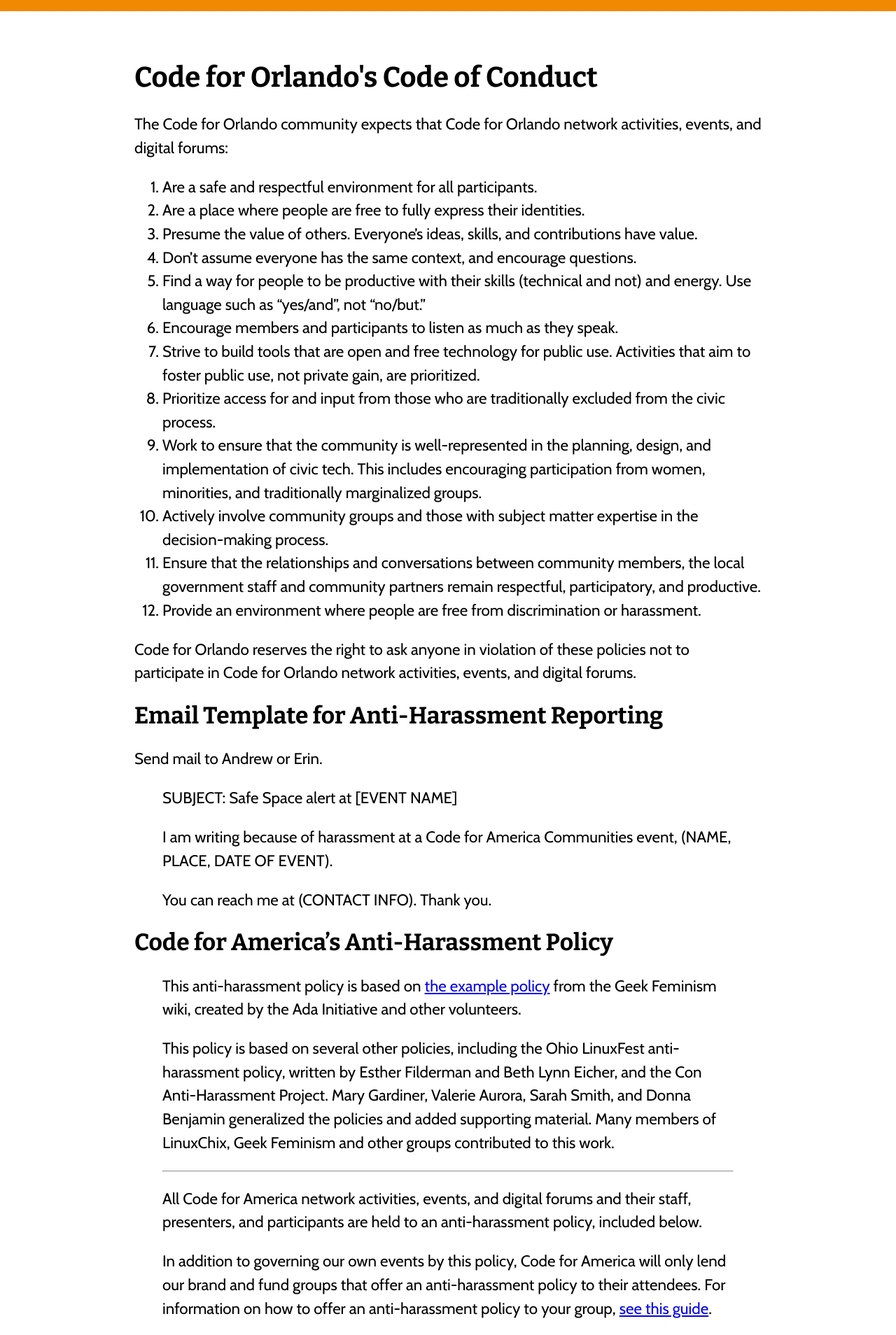
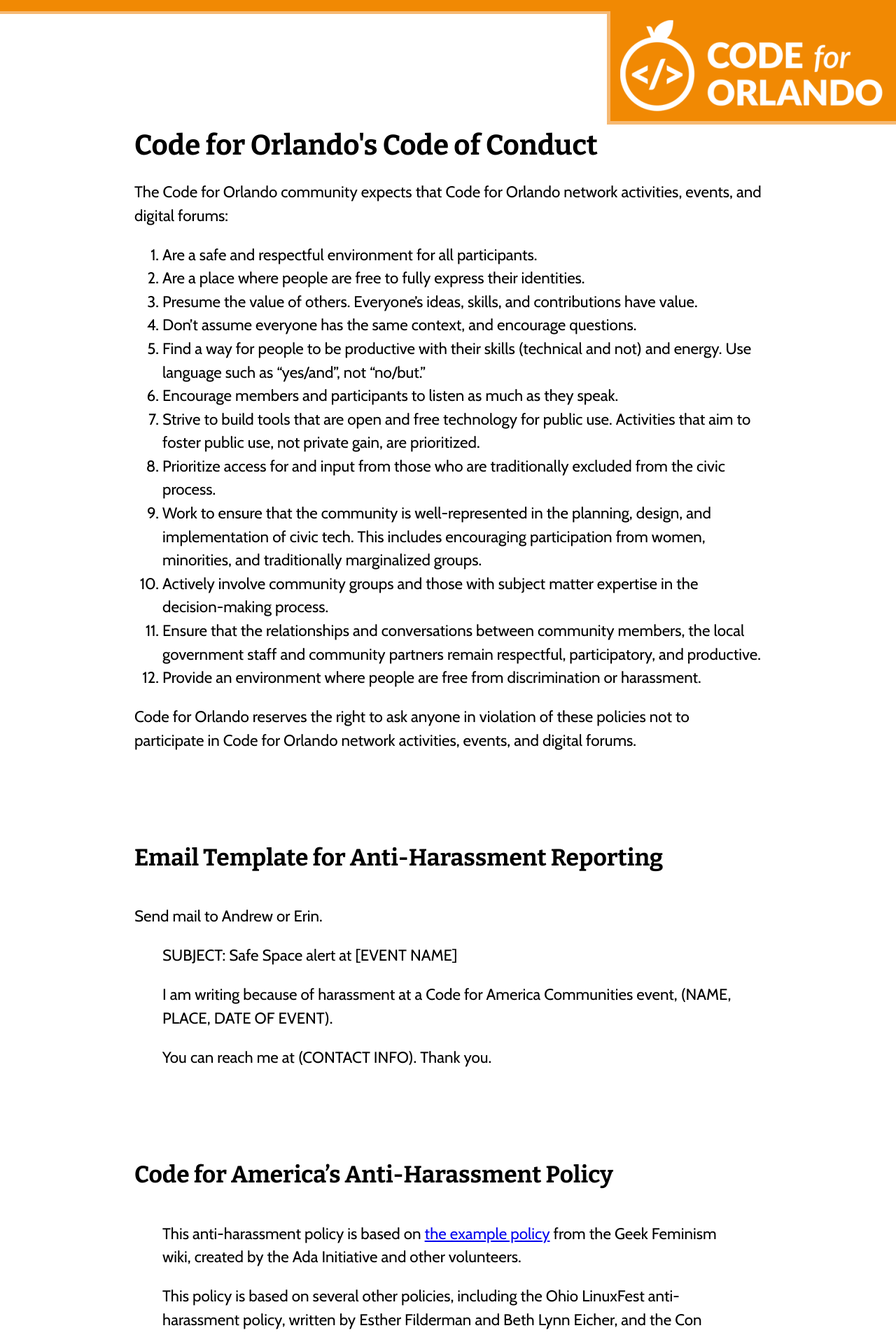
Before and after one commit to cforlando/cforlando.github.io, a Jekyll site: the page built from code-of-conduct.md, in a window 1280 px wide. Shown: the top 1908 px of the page at 70% size. Built offline with Jekyll 4.4.1, drawn with Linux system fonts in a browser that asks for light colours.

Commit message:
Rewording from Danielle. City skyline from Erin.

```diff
--- a/_layouts/frontpage.html
+++ b/_layouts/frontpage.html
@@ -62,7 +62,7 @@
 {% if page.focuspoints %}
 <section id="focuslist">
 	<header>
-		<h2><a name="whatwedo>"{{ page.focuspoints.title }}</a></h2>
+		<h2><a name="whatwedo>"></a>What We Do</a></h2>
 	</header>
 
 	<ul>
--- a/_layouts/plain.html
+++ b/_layouts/plain.html
@@ -52,6 +52,9 @@
 <article>
 	<header>
 		<hgroup>
+
+			<a href="/"><img id="topheaderlogo" src="/images/logo1-1024x327.png"></a>
+
 			<h1 class="site-title"><a name="home">{{ page.title }}</a></h1>
 			{% if page.subtitle %}<h2 class="site-description">{{ page.subtitle }}</h2>{% endif %}
 		</hgroup>
--- a/images/site.css
+++ b/images/site.css
@@ -1,19 +1,23 @@
 html {
-	background: #f18903;
+	background-color: #f18903;
 }
 
 html#frontpage {
-	background: #f18903 url(/images/logo1-1024x327.png) top center no-repeat;
+	background-image: url(/images/orange-skyline-logoed.png);
+	background-position: center -5vh;
+	background-size: 100vw;
+	background-repeat: no-repeat;
 }
 
 html body {
 	margin: 16px 0px 0px 0px;
 	background-color: white;
 	min-height: 90vh;
+	border-top: #f6b973 solid 0.4ex;
 }
 
 html#frontpage body {
-	margin: 300px 0px 0px 0px;
+	margin: 25vw 0px 0px 0px;
 }
 
 body {
@@ -23,6 +27,7 @@ body {
 h1, h2, h3, h4, h5, h6 {
 	font-family: "Bitter", "Palatino", "Georgia", serif;
 	font-weight: 700;
+	margin-top: 4ex;
 }
 
 html > body > article > header {
@@ -38,6 +43,16 @@ body article {
 	margin: 0px auto;
 	width: 70%;
 	max-width: 1400px;
+}
+
+html#frontpage > body > article {
+	margin-top: -80px;
+}
+
+a[name], h1[id], h2[id] {
+	/* margin-top; -40px; */
+	padding-top: 40px;
+	display: inline-block;
 }
 
 article > section {
@@ -56,6 +71,11 @@ section#focuslist ul li {
  	display: table-cell;
  	width: 2%; /* with display table-cell, a value here triggers a layout pass that makes them equal sized. */
 }
+
+section#focuslist ul li {
+	line-height: 2.6ex;
+}
+
 
 @keyframes fadeIn { from { opacity: 0; } to { opacity: 1; } }
 
@@ -109,3 +129,20 @@ nav ul li {
 	list-style: none;
 	text-align: center
 }
+
+iframe.videoframe {
+	background: #222;
+	border: solid #f6b973 0.3ex;
+	padding: 2ex;
+	margin-right: auto;
+	margin-left: auto
+}
+
+img#topheaderlogo {
+	position: absolute;
+	top: 16px;
+	right: 0px;
+	background: #f18903;
+	border-bottom: solid #f6b973 0.4ex;
+	border-left: solid #f6b973 0.4ex;
+}
```
Also changed, not shown: index.md (added, +63 -0 lines), new_front_page.md (deleted, +0 -42 lines), images/logo1-1024x327.png, images/orange-skyline-logoed.png (added).
